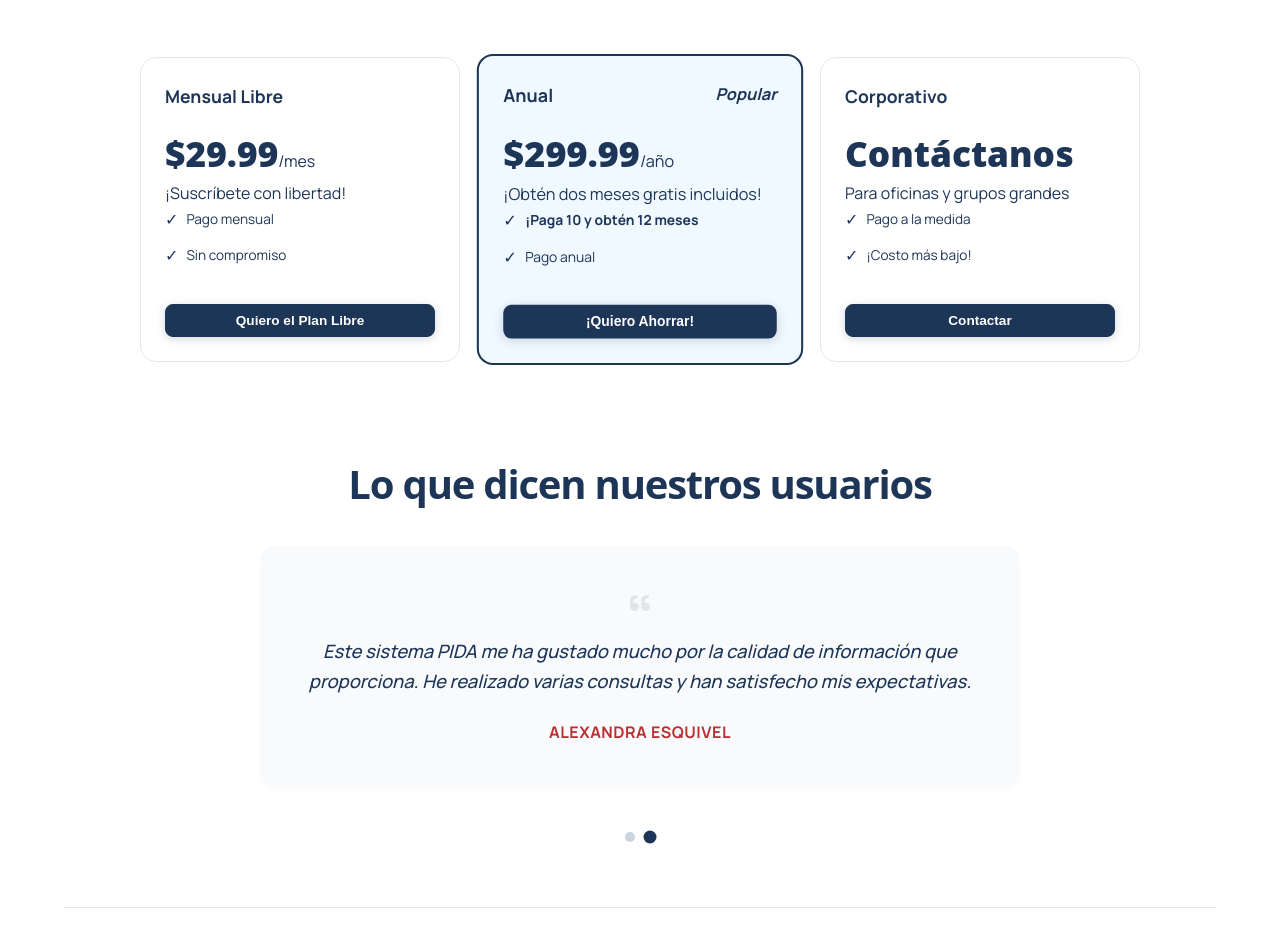
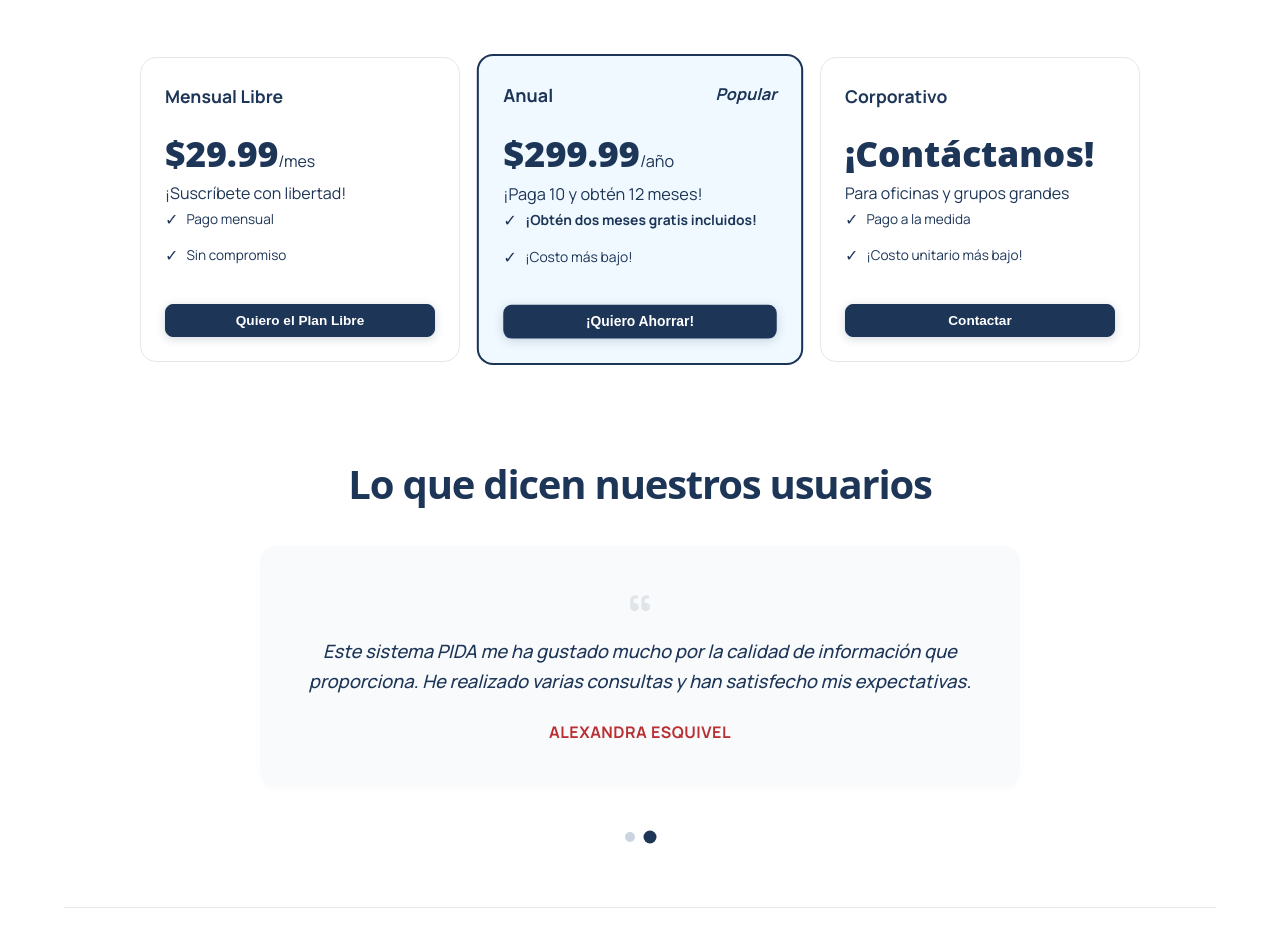
Before and after one commit to webmaster-pida/pida-frontend, a plain HTML site: page public/index.html in a window 1280 px wide. Shown: the part 1965-2891 px from the top of the page. Drawn offline with nearby package versions, Linux system fonts and the light colour scheme; no server answers.

Commit message:
Update index.html

```diff
--- a/public/index.html
+++ b/public/index.html
@@ -114,15 +114,15 @@
                         <div class="price-card featured">
                             <div class="plan-header"><span class="plan-name">Anual</span><span class="plan-badge"><strong><i>Popular</i></strong></span></div>
                             <div><span class="price-value">$299.99</span><span class="price-period">/año</span></div>
-                            <p class="price-desc">¡Obtén dos meses gratis incluidos!</p>
-                            <ul class="price-features"><li><span class="check-icon">✓</span> <strong> ¡Paga 10 y obtén 12 meses</strong></li><li><span class="check-icon">✓</span> Pago anual</li></ul>
+                            <p class="price-desc">¡Paga 10 y obtén 12 meses!</p>
+                            <ul class="price-features"><li><span class="check-icon">✓</span> <strong> ¡Obtén dos meses gratis incluidos!</strong></li><li><span class="check-icon">✓</span> ¡Costo más bajo!</li></ul>
                             <button class="btn btn-primary btn-sm btn-full plan-cta" data-plan="pro">¡Quiero Ahorrar!</button>
                         </div>
                         <div class="price-card">
                             <div class="plan-header"><span class="plan-name">Corporativo</span></div>
-                            <div><span class="price-value">Contáctanos</span><span class="price-period"></span></div>
+                            <div><span class="price-value">¡Contáctanos!</span><span class="price-period"></span></div>
                             <p class="price-desc">Para oficinas y grupos grandes</p>
-                            <ul class="price-features"><li><span class="check-icon">✓</span> Pago a la medida</li><li><span class="check-icon">✓</span> ¡Costo más bajo!</li></ul>
+                            <ul class="price-features"><li><span class="check-icon">✓</span> Pago a la medida</li><li><span class="check-icon">✓</span> ¡Costo unitario más bajo!</li></ul>
                             <button class="btn btn-primary btn-sm btn-full plan-cta" data-plan="corp">Contactar</button>
                         </div>
                     </div>
```
